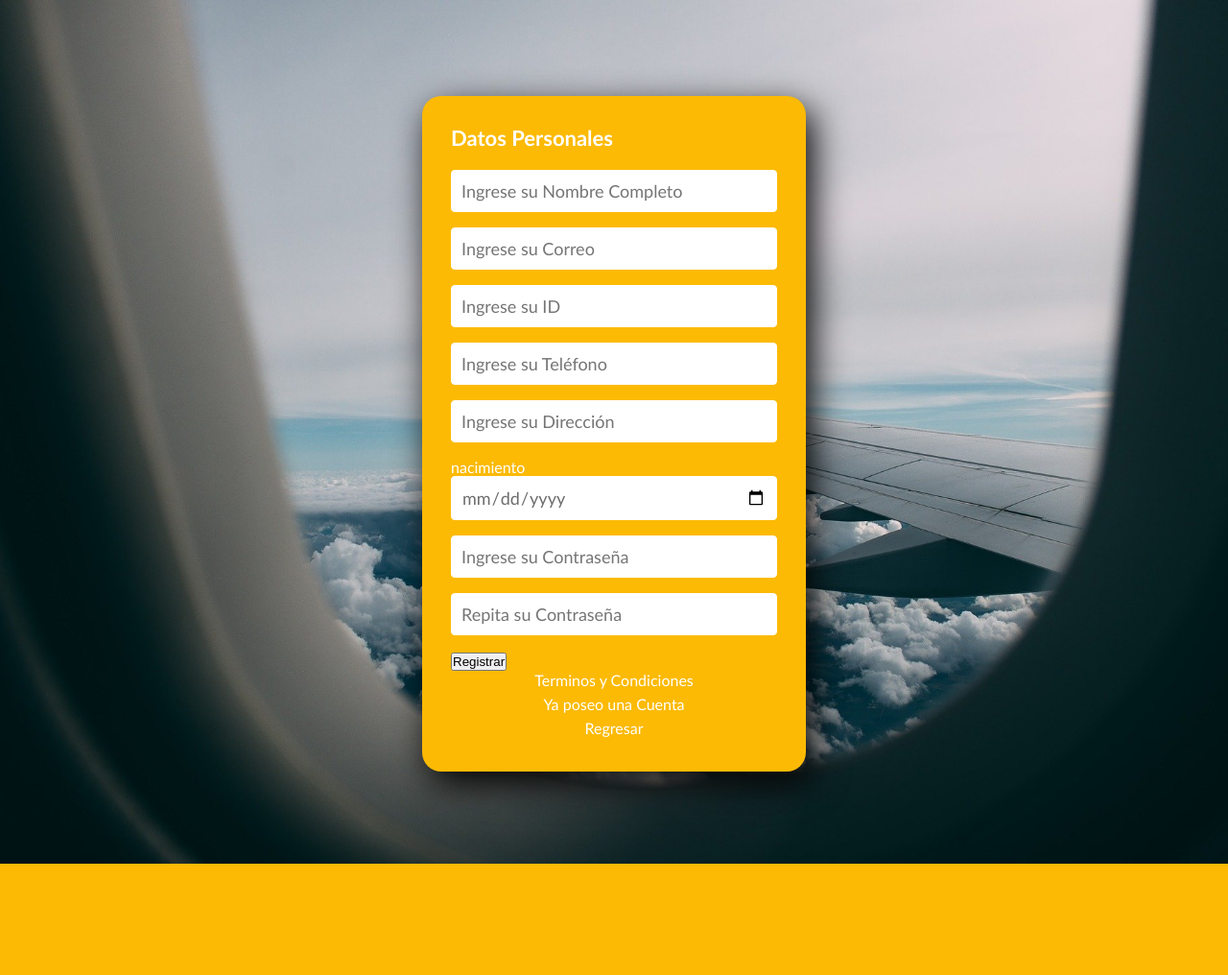
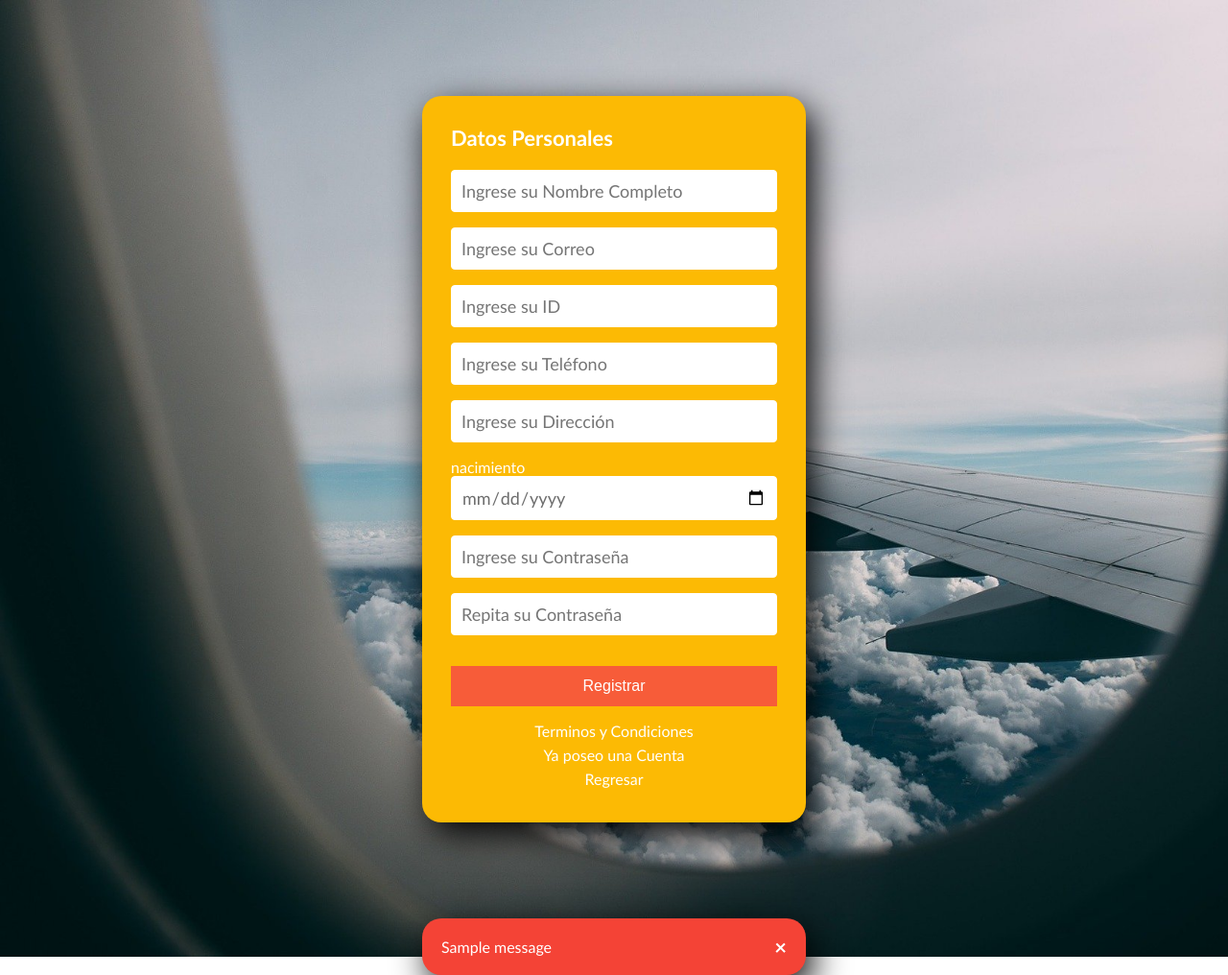
Before and after one commit to AlejandroMartinezH/Proyecto_Aeropuerto, a Flask app: page /registro in a window 1280 px wide. Shown: the whole page at 96% size. Before the commit the page ends 900 px from the top, so only its background shows below. Run offline with Flask 2, Linux system fonts and the light colour scheme; tables that the repository leaves empty hold one stand-in row (values such as "Sample post"); one stand-in notice (Sample message) is shown.

Commit message:
Inicio de Sesión y Registro con db

```diff
--- a/forms.py
+++ b/forms.py
@@ -2,7 +2,7 @@
 from wtforms.fields.html5 import EmailField, IntegerField, DateField
 import email_validator
 
-class Formulario_Usuario(Form):
+class Formulario_Login(Form):
     usuario = StringField('Usuario',
     [
         validators.DataRequired(message='Dato requerido.'),
@@ -62,3 +62,18 @@
     ])
 
     enviar = SubmitField('Registrar')
+
+class Formulario_Enviar_Mensaje(Form):
+    para = StringField( 'Para',
+    [
+        validators.DataRequired(message='Dato requerido.')
+    ])
+    asunto = StringField( 'Asunto',
+    [
+        validators.DataRequired(message='Dato requerido.')
+    ])
+    mensaje = TextAreaField( 'Mensaje' ,
+    [
+        validators.DataRequired(message='Dato requerido.')
+    ])
+    enviar = SubmitField( 'Enviar' )
--- a/main.py
+++ b/main.py
@@ -15,7 +15,7 @@
 
 from utils import isUsernameValid, isEmailValid, isPasswordValid
 import yagmail as yagmail
-from forms import Formulario_Usuario, Formulario_registro
+from forms import Formulario_Login, Formulario_registro
 from db import get_db, close_db
 
 app = Flask(__name__)
@@ -113,49 +113,44 @@
 ##################### ---- LOGIN ---- #########################
 @app.route('/login', methods=['GET', 'POST'])
 def login():
-    form = Formulario_Usuario( request.form )
-    if request.method == 'POST': # and form.validate():
-        usuario = request.form['usuario']
-        password = request.form['password']
+    form = Formulario_Login(request.form)
+    if request.method == 'POST':
+        usuario = form.usuario.data
+        password = form.password.data
         error = None
         db = get_db()
 
         if not usuario:
             error = "Usuario requerido."
-            flash( error )
+            flash(error)
         if not password:
             error = "Contraseña requerida."
-            flash( error )
+            flash(error)
 
         if error is not None:
-            # SI HAY ERROR:
+            # Si hay error:
             return render_template("login.html", form=form, titulo='Inicio de sesión')
         else:
             # No hay error:
             user = db.execute(
-                'SELECT id, nombre, usuario, correo, contrasena FROM Usuarios WHERE usuario = ?'
+                'SELECT ID_User, Email_User, Password_User FROM USER WHERE Email_User = ?'
                 ,
                 (usuario,)
             ).fetchone()
             print(user)
-            print(user[4])
             if user is None:
                 error = "Usuario no existe."
-                flash( error )
+                flash(error)
             else:
-                usuario_valido = check_password_hash(user[4],password)
-                print(usuario_valido)
+                usuario_valido = check_password_hash(user[2],password)
                 if not usuario_valido:
-                    error = "Contraseña no es correcta."
-                    flash( error )
+                    flash('Usuario y/o contraseña no son válidos.')
                     return render_template("login.html", form=form, titulo='Inicio de sesión')
                 else:
                     session.clear()
                     session['id_usuario'] = user[0]
-                    response = make_response( redirect( url_for('send') ) )
-                    response.set_cookie( 'username', usuario )
-                    return response
-    # GET:
+                    return redirect( url_for( 'check_in' ) )
+    #Entró por GET
     return render_template("login.html", form=form, titulo='Inicio de sesión')
 
 
@@ -216,22 +211,23 @@
     #    flash("¡Ups! Ha ocurrido un error, intentelo de nuevo.")
     #    return render_template("registro.html")
 
+################# ---- LOGOUT ---- ###############
+@app.route('/logout')
+def logout():
+    session.clear()
+    return redirect( 'login' )
 
-''' @app.before_request
+################ ---- BEFORE REQUEST ---- ##############
+@app.before_request
 def cargar_usuario_registrado():
-    print("before_request")
-    id_usuario = session.get( 'id_usuario' )
-    print("type(id_usuario):", type(id_usuario))
-    print("id_usuario:", id_usuario)
+    print("Entró en la before_request.")
+    id_usuario = session.get('id_usuario')
     if id_usuario is None:
         g.user = None
     else:
         g.user = get_db().execute(
-            'SELECT * FROM USER WHERE id = ?'
-            ,(id_usuario,)
-        ).fetchone() '''
-
-@app.route('/logout')
-def logout():
-    session.clear()
-    return redirect( 'login' )
+            'SELECT ID_User, Email_User, Password_User FROM USER WHERE ID_User = ?'
+            ,
+            (id_usuario,)
+        ).fetchone()
+    print('g.user:', g.user)
--- a/static/css/style.css
+++ b/static/css/style.css
@@ -68,3 +68,31 @@
     margin: 16px 0;
     font-size: 16px;
 }
+
+.alert {
+    padding: 20px;
+    width: 400px;
+    background-color: #f44336;
+    color: white;
+    margin: auto;
+    margin-top: 100px;
+    margin-bottom: 1;
+    border-radius: 20px;
+    font-family: 'calibri';
+    box-shadow: 7px 13px 37px #000;
+}
+
+.closebtn {
+    margin-left: 15px;
+    color: white;
+    font-weight: bold;
+    float: right;
+    font-size: 22px;
+    line-height: 20px;
+    cursor: pointer;
+    transition: 0.3s;
+}
+
+.closebtn:hover {
+    color: black;
+}
--- a/templates/registro.html
+++ b/templates/registro.html
@@ -21,11 +21,22 @@
             {{form.nacimiento(size=30, class_="controls")}}
             {{form.password1(size=30, class_="controls", placeholder="Ingrese su Contraseña")}}
             {{form.confirm(size=30, class_="controls", placeholder="Repita su Contraseña")}}
-            {{form.enviar()}}
+            {{form.enviar(class_="botons")}}
             </form>
             <p><a href="terminos_y_condiciones">Terminos y Condiciones</a></p>
             <p><a href="login">Ya poseo una Cuenta</a></p>
             <p><a href="index">Regresar</a></p>
         </section>
+
+        {% with messages = get_flashed_messages() %}
+            {% if messages %}
+                {% for message in messages %}
+                    <div class="alert">
+                        <span class="closebtn" onclick="this.parentElement.style.display='none';">&times;</span>
+                        {{ message }}
+                    </div>
+                {% endfor %}
+            {% endif %}
+        {% endwith %}
     </body>
 </html>
```
Also changed, not shown: static/css/style2.css (+28 -0 lines), templates/base/perfil_base.html (+12 -1 lines), templates/login.html (+11 -0 lines), db/database.db.
